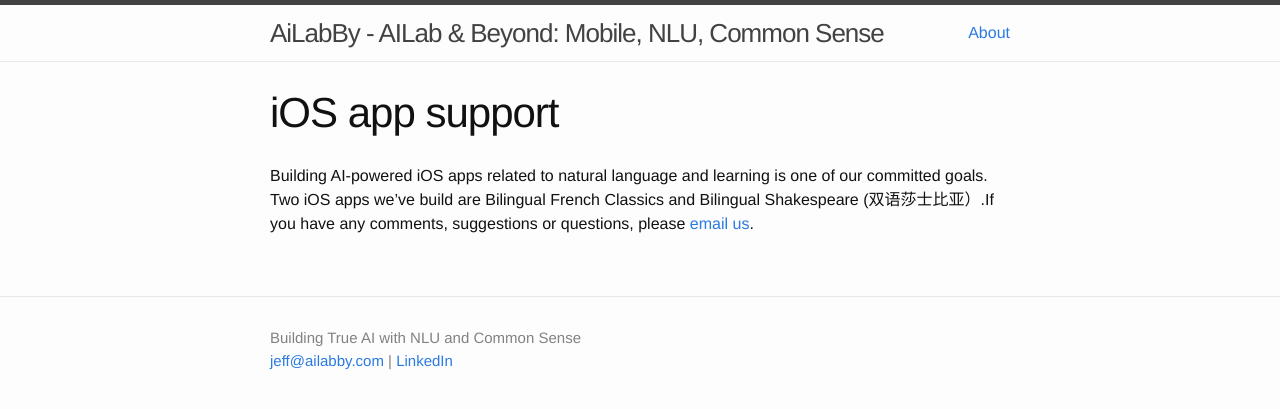
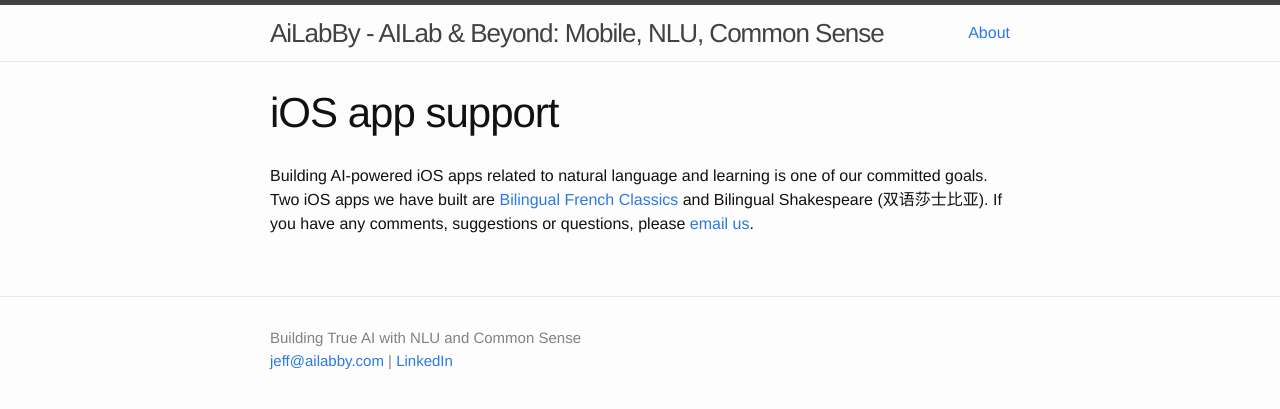
Before and after one commit to jeffxtang/jeffxtang.github.io, a Jekyll site: the page built from support.md, in a window 1280 px wide. Shown: the top 409 px of the page. Built offline with Jekyll 4.4.1, drawn with Linux system fonts in a browser that asks for light colours.

Commit message:
ios support

```diff
--- a/support.md
+++ b/support.md
@@ -5,4 +5,4 @@ comments: false
 permalink: /support/
 ---
 
-Building AI-powered iOS apps related to natural language and learning is one of our committed goals. Two iOS apps we've build are Bilingual French Classics and Bilingual Shakespeare (双语莎士比亚）.If you have any comments, suggestions or questions, please <a href="mailto:feedback@ailabby.com">email us</a>.
+Building AI-powered iOS apps related to natural language and learning is one of our committed goals. Two iOS apps we have built are <a href="https://apps.apple.com/us/app/id1514959129">Bilingual French Classics</a> and Bilingual Shakespeare (双语莎士比亚). If you have any comments, suggestions or questions, please <a href="mailto:feedback@ailabby.com">email us</a>.
```
